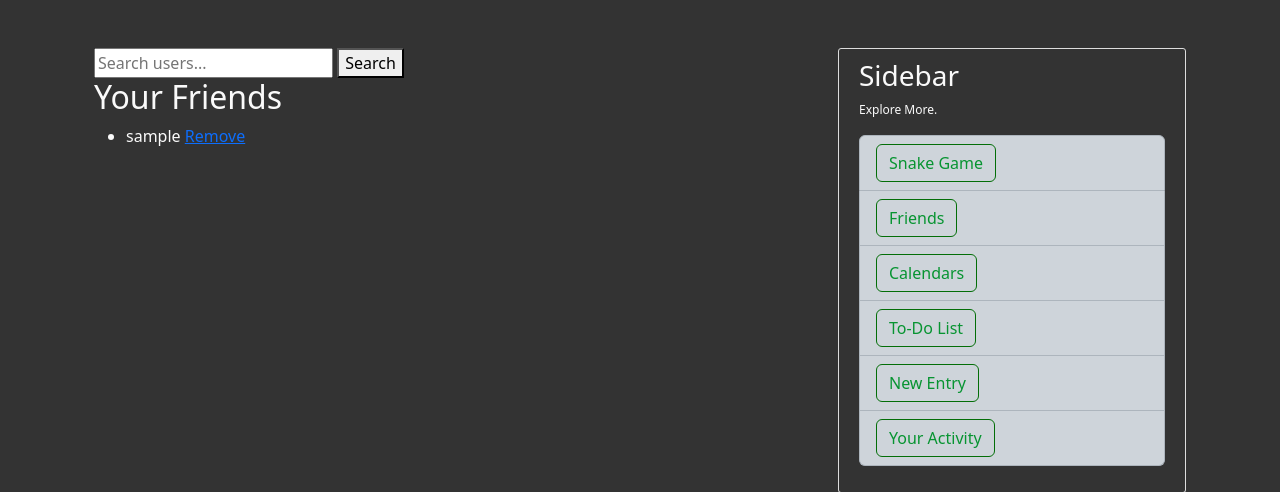
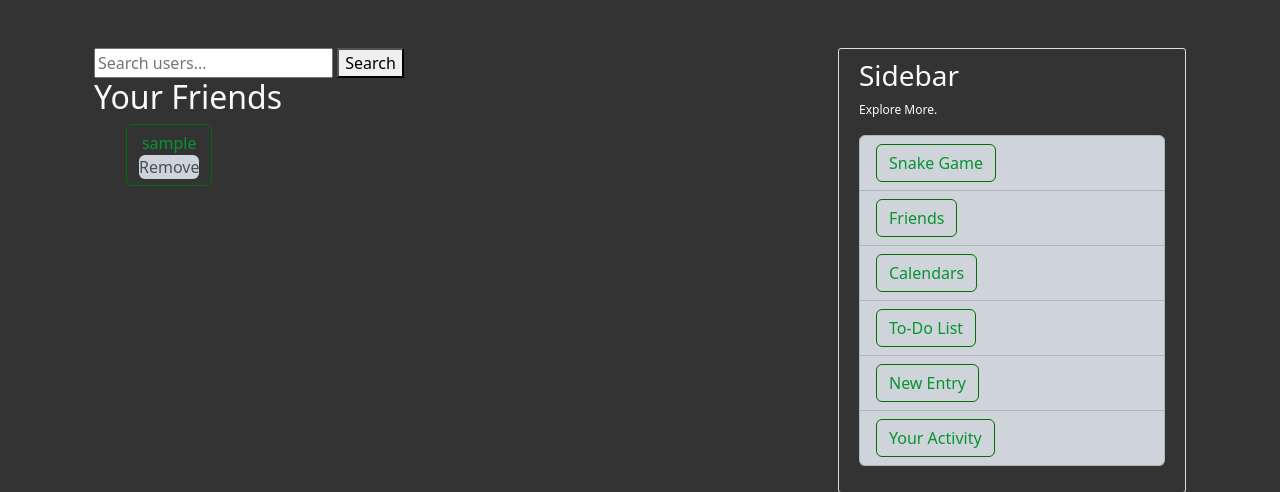
Before and after one commit to D4NN1/Project1, a Flask app: template PersonalJournal/templates/friends.html in a window 1280 px wide. Shown: the part 56-548 px from the top of the page. Run offline with Flask 3, Linux system fonts and the light colour scheme; the template is opened without the code that fills it: most values are stand-ins (such as "Sample title", 1, 10 or a date in 2020).

Commit message:
finishing touches

```diff
--- a/PersonalJournal/templates/friends.html
+++ b/PersonalJournal/templates/friends.html
@@ -8,7 +8,7 @@
 <h2>Your Friends</h2>
 <ul>
     {% for friend in friends %}
-        <li>{{ friend.username }} <a href="{{ url_for('remove_friend', friend_id=friend.id) }}">Remove</a></li>
+        <li class="btn btn-outline-info">{{ friend.username }} <a href="{{ url_for('remove_friend', friend_id=friend.id) }}" class="list-group-item list-group-item-dark">Remove</a></li>
     {% endfor %}
 </ul>
 {% endblock content %}
```
